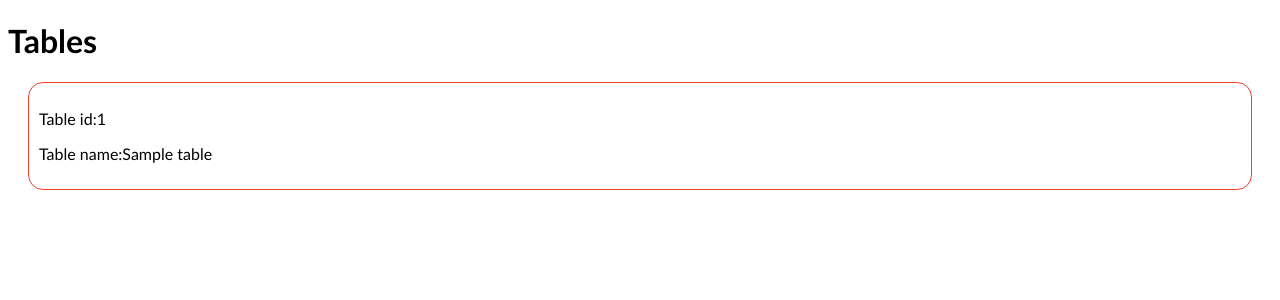
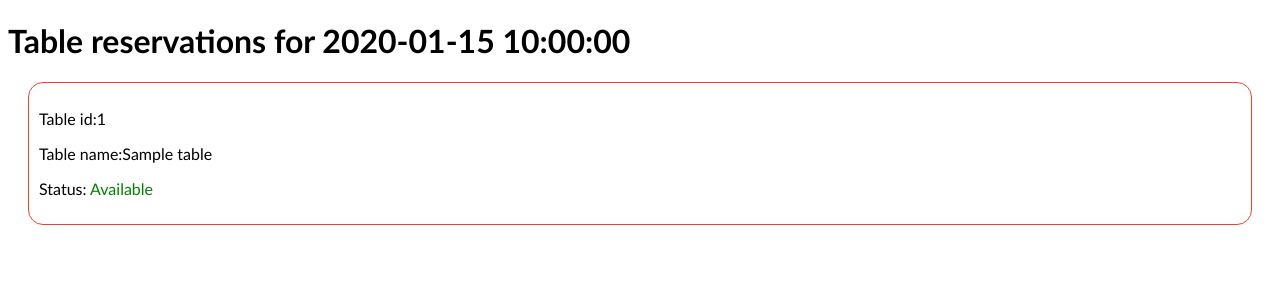
Before and after one commit to P3ter17/DeskHop, a FastAPI app: template api/templates/user_reservation.html in a window 1280 px wide. Shown: the top 300 px of the page. Run offline with FastAPI, Linux system fonts and the light colour scheme; the template is opened without the code that fills it: most values are stand-ins (such as "Sample title", 1, 10 or a date in 2020).

Commit message:
update users web page with availability of tables

```diff
--- a/api/main.py
+++ b/api/main.py
@@ -9,23 +9,23 @@ from sqlmodel import Field, Session, SQLModel, create_engine, select
 from datetime import date, datetime
 
 
-
 class Reservation(SQLModel, table=True):
     id: int = Field(default=None, primary_key=True)
     user_id: int = Field(foreign_key="user.id")
     table_id: int = Field(foreign_key="table.id")
     reservation_date: date
+
+
 # "2025-06-04"
 
 class User(SQLModel, table=True):
-    id: int= Field(default=None, primary_key=True)
+    id: int = Field(default=None, primary_key=True)
     username: str
 
 
 class Table(SQLModel, table=True):
     id: int = Field(default=None, primary_key=True)
     name: str
-
 
 
 sqlite_file_name = "database.db"
@@ -38,10 +38,10 @@ engine = create_engine(sqlite_url, connect_args=connect_args)
 def create_db_and_tables():
     SQLModel.metadata.create_all(engine)
 
+
 def get_session():
     with Session(engine) as session:
         yield session
-
 
 
 SessionDep = Annotated[Session, Depends(get_session)]
@@ -59,23 +59,46 @@ async def read_item(request: Request, session: SessionDep):
         request=request, name="reservations.html", context={"reservations": reservations}
     )
 
+
 @app.get("/web/admin/", response_class=HTMLResponse)
 async def read_item(request: Request):
     return templates.TemplateResponse(
         request=request, name="admin.html"
     )
 
-@app.get("/web/user_reservation/", response_class=HTMLResponse)
-async def read_item(request: Request, session: SessionDep):
+
+@app.get("/web/user_reservation/{date}", response_class=HTMLResponse)
+async def user_reservation(request: Request, date: str, session: SessionDep):
+    try:
+        selected_date = datetime.strptime(date, "%Y-%m-%d").date()
+    except ValueError:
+        return HTMLResponse(content="Invalid date format. Use YYYY-MM-DD", status_code=400)
     tables = session.exec(select(Table)).all()
+    reservations = session.exec(
+        select(Reservation).where(Reservation.reservation_date == selected_date)
+    ).all()
+
+    reserved_table_ids = {r.table_id for r in reservations}
+
+    tables_with_status = []
+    for table in tables:
+        is_reserved = table.id in reserved_table_ids
+        tables_with_status.append({
+            "id": table.id,
+            "name": table.name,
+            "reserved": is_reserved
+        })
+
     return templates.TemplateResponse(
-        request=request, name="user_reservation.html", context={"tables": tables}
+        request=request,
+        name="user_reservation.html",
+        context={"tables": tables_with_status, "date": selected_date}
     )
+
 
 @app.on_event("startup")
 def on_startup():
     create_db_and_tables()
-
 
 
 @app.post("/user/")
@@ -84,6 +107,7 @@ def create_user(user: User, session: SessionDep) -> User:
     session.commit()
     session.refresh(user)
     return user
+
 
 @app.get("/user/")
 def read_users(
@@ -94,12 +118,14 @@ def read_users(
     users = session.exec(select(User).offset(offset).limit(limit)).all()
     return users
 
+
 @app.get("/user/{user_id}")
 def read_user(user_id: int, session: SessionDep) -> User:
     user = session.get(User, user_id)
     if not user:
         raise HTTPException(status_code=404, detail="User not found")
     return user
+
 
 @app.delete("/user/{user_id}")
 def delete_user(user_id: int, session: SessionDep):
@@ -111,13 +137,13 @@ def delete_user(user_id: int, session: SessionDep):
     return {"ok": True}
 
 
-
 @app.post("/table/")
 def create_table(table: Table, session: SessionDep) -> Table:
     session.add(table)
     session.commit()
     session.refresh(table)
     return table
+
 
 @app.get("/table/")
 def read_tables(
@@ -128,12 +154,14 @@ def read_tables(
     tables = session.exec(select(Table).offset(offset).limit(limit)).all()
     return tables
 
+
 @app.get("/table/{table_id}")
 def read_table(table_id: int, session: SessionDep) -> Table:
     table = session.get(Table, table_id)
     if not table:
         raise HTTPException(status_code=404, detail="Table not found")
     return table
+
 
 @app.delete("/table/{table_id}")
 def delete_table(table_id: int, session: SessionDep):
@@ -145,7 +173,6 @@ def delete_table(table_id: int, session: SessionDep):
     return {"ok": True}
 
 
-
 @app.post("/reservation/")
 def create_reservation(reservation: Reservation, session: SessionDep) -> Reservation:
     reservation.reservation_date = datetime.strptime(reservation.reservation_date, "%Y-%m-%d").date()
@@ -153,6 +180,7 @@ def create_reservation(reservation: Reservation, session: SessionDep) -> Reserva
     session.commit()
     session.refresh(reservation)
     return reservation
+
 
 @app.get("/reservation/")
 def read_reservations(
@@ -163,12 +191,14 @@ def read_reservations(
     reservations = session.exec(select(Reservation).offset(offset).limit(limit)).all()
     return reservations
 
+
 @app.get("/reservation/{reservation_id}")
 def read_reservation(reservation_id: int, session: SessionDep) -> Reservation:
     reservation = session.get(Reservation, reservation_id)
     if not reservation:
         raise HTTPException(status_code=404, detail="Reservation not found")
     return reservation
+
 
 @app.delete("/reservation/{reservation_id}")
 def delete_reservation(reservation_id: int, session: SessionDep):
@@ -180,7 +210,6 @@ def delete_reservation(reservation_id: int, session: SessionDep):
     return {"ok": True}
 
 
-
 @app.get("/")
 def read_root():
     return {"Hello": "World"}
--- a/api/templates/user_reservation.html
+++ b/api/templates/user_reservation.html
@@ -5,11 +5,19 @@
     <title>Reservation</title>
 </head>
 <body>
-  <h1 style="font-family: Calibri">Tables</h1>
+  <h1 style="font-family: Calibri">Table reservations for {{date}}</h1>
     {% for table in tables %}
         <div style="margin: 20px; border: 1.5px solid #ef4130; padding: 10px;border-radius: 15px">
             <p style="font-family: Calibri">Table id:{{table.id}}</p>
             <p style="font-family: Calibri">Table name:{{table.name}}</p>
+            <p style="font-family: Calibri">
+                Status:
+                {% if table.reserved %}
+                    <span style="color: red;">Reserved</span>
+                {% else %}
+                    <span style="color: green;">Available</span>
+                {% endif %}
+            </p>
         </div>
     {% endfor %}
 </body>
```
